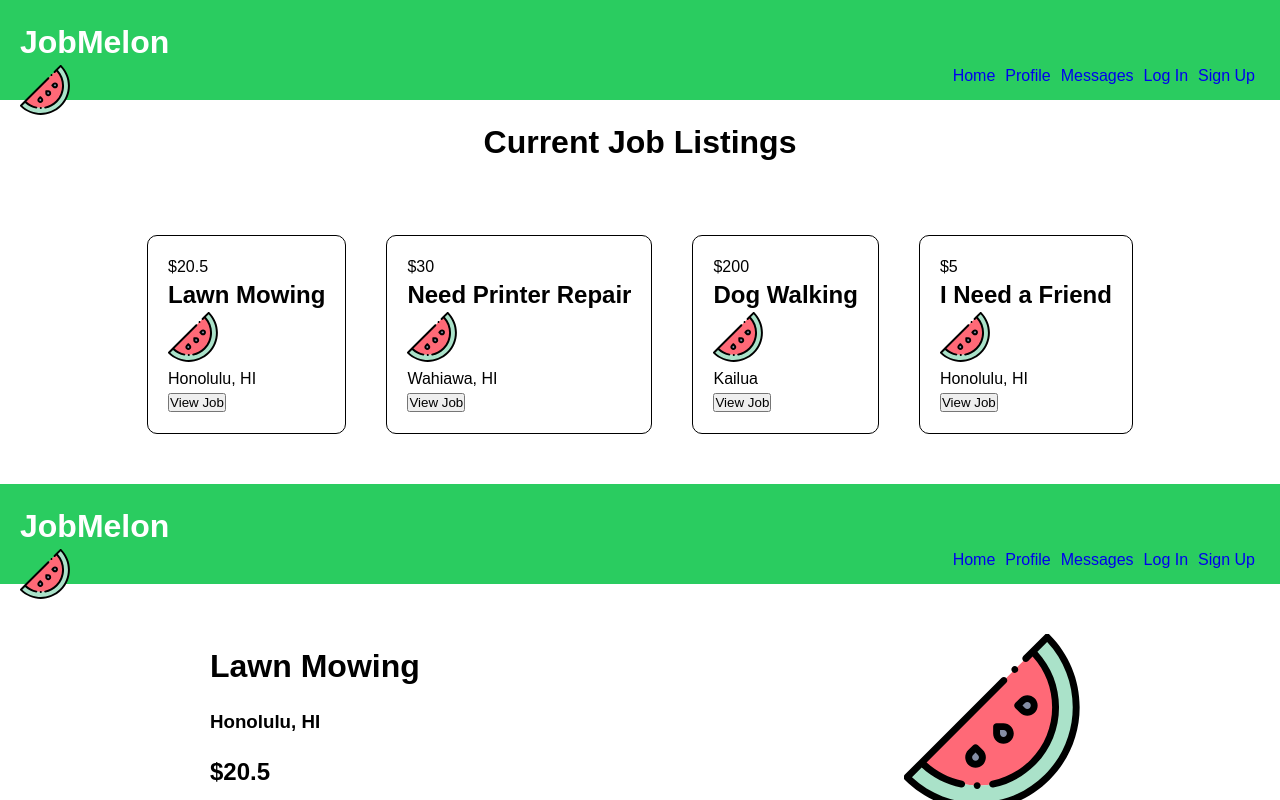
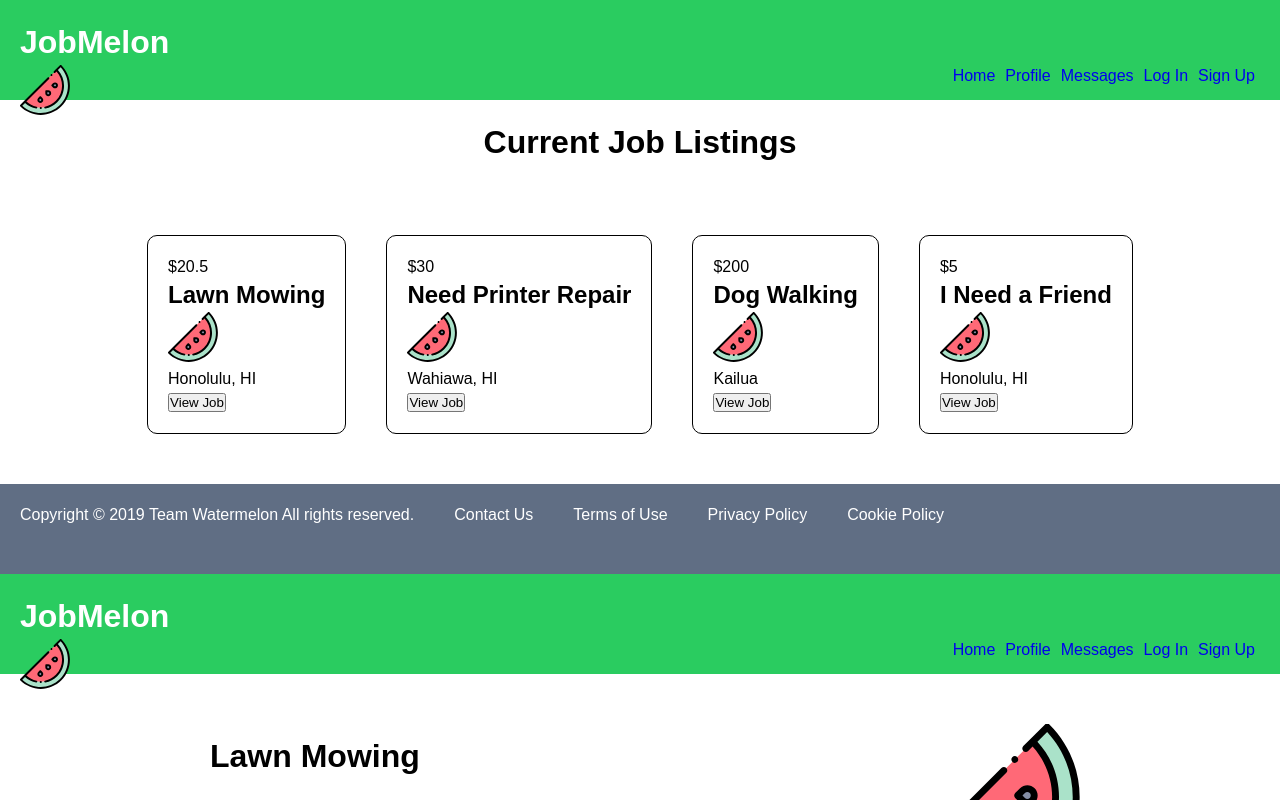
Before and after one commit to uh-watermelons/JobMelon, a React (Create React App) app in the folder client/: page / in a window 1280 px wide. Shown: the top 800 px of the page. Built offline with nearby package versions, Linux system fonts and the light colour scheme.

Commit message:
Created Footer

```diff
--- a/client/src/App.css
+++ b/client/src/App.css
@@ -14,9 +14,11 @@ a {
 }
 
 
+/*************************
 
+ 	Header Styling
 
-
+************************/
 
 .Header {
 	padding: 20px;
@@ -48,9 +50,31 @@ a {
 }
 
 
+/*************************
+
+ 	Footer Styling
+
+************************/
 
 
+.Footer {
+	background-color: #606e84;
+	color: white;
+	height: 90px;
+	display: flex;
+	padding-top: 20px;
+}
 
+.Footer > * {
+	margin: 0 20px 0 20px;
+}
+
+
+/*************************
+
+ 	Home Page Styling
+
+************************/
 
 
 .homepage-header {
@@ -79,7 +103,11 @@ a {
 
 
 
+/*************************
 
+ 	Job Listing Page Styling
+
+************************/
 
 
 .listing {
--- a/client/src/App.js
+++ b/client/src/App.js
@@ -1,5 +1,6 @@
 import React, { Component } from 'react';
 import Header from './components/Header';
+import Footer from './components/Footer';
 import HomePage from './components/pages/home_page/HomePage';
 import JobListingDetailed from './components/pages/job_listing_detailed_page/JobListingDetailed';
 import './App.css';
@@ -48,6 +49,7 @@ class App extends Component {
         <div>
         <Header />
         <HomePage jobs={this.jobs}/>
+        <Footer />
         </div>
         ;
 
--- a/client/src/components/Footer.js
+++ b/client/src/components/Footer.js
@@ -2,9 +2,13 @@ import React from 'react';
 
 function Footer(props) {
     return (
-      <div className="Footer">
-        <h1>FOOTER NOT FINISHED</h1>
-      </div>
+    	<footer className="Footer">
+			<p>Copyright © 2019 Team Watermelon All rights reserved.</p>
+		  	<a>Contact Us</a>
+		  	<p>Terms of Use</p>
+		  	<p> Privacy Policy</p>
+		  	<p>Cookie Policy</p>
+		 </footer>
       );
   }
 
```
